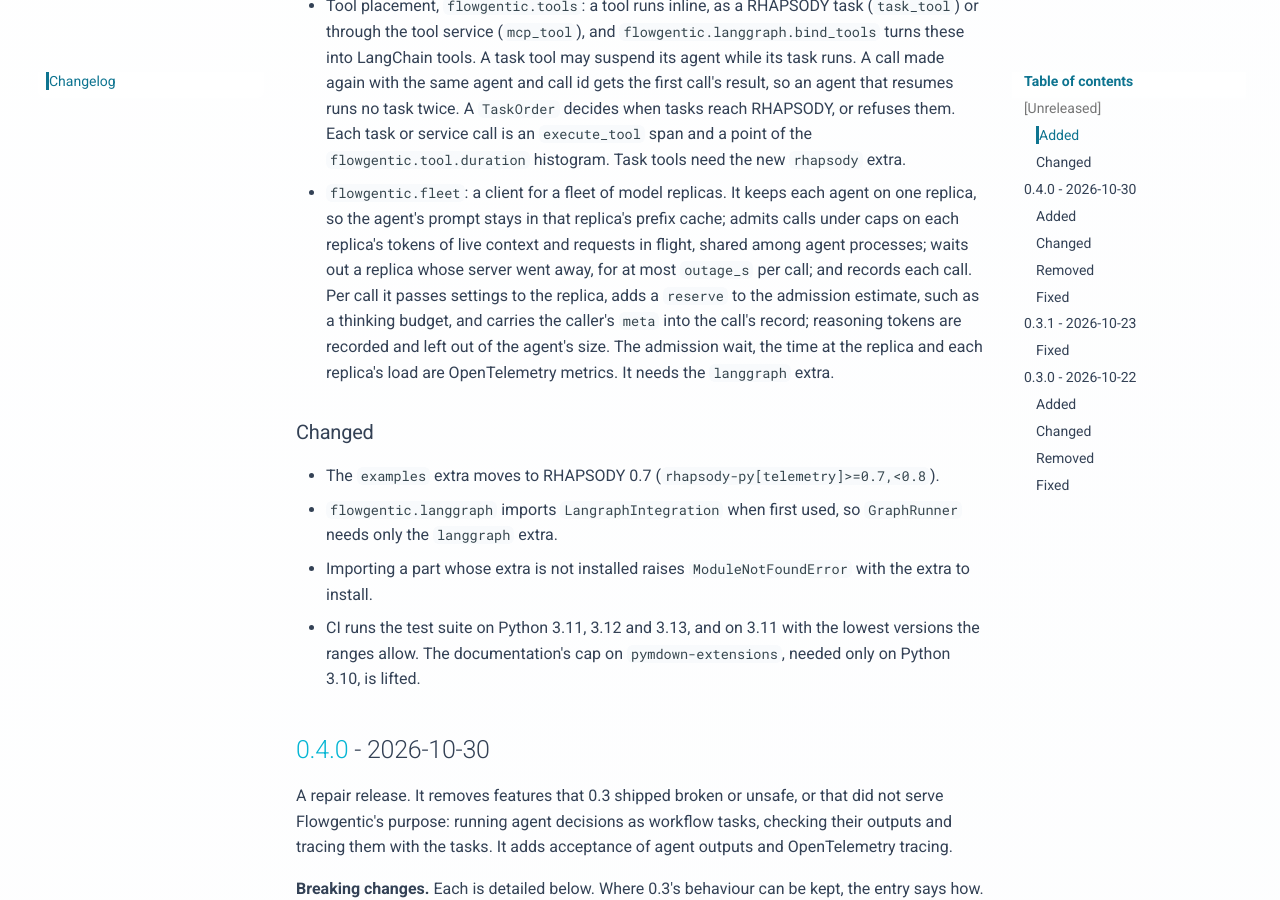
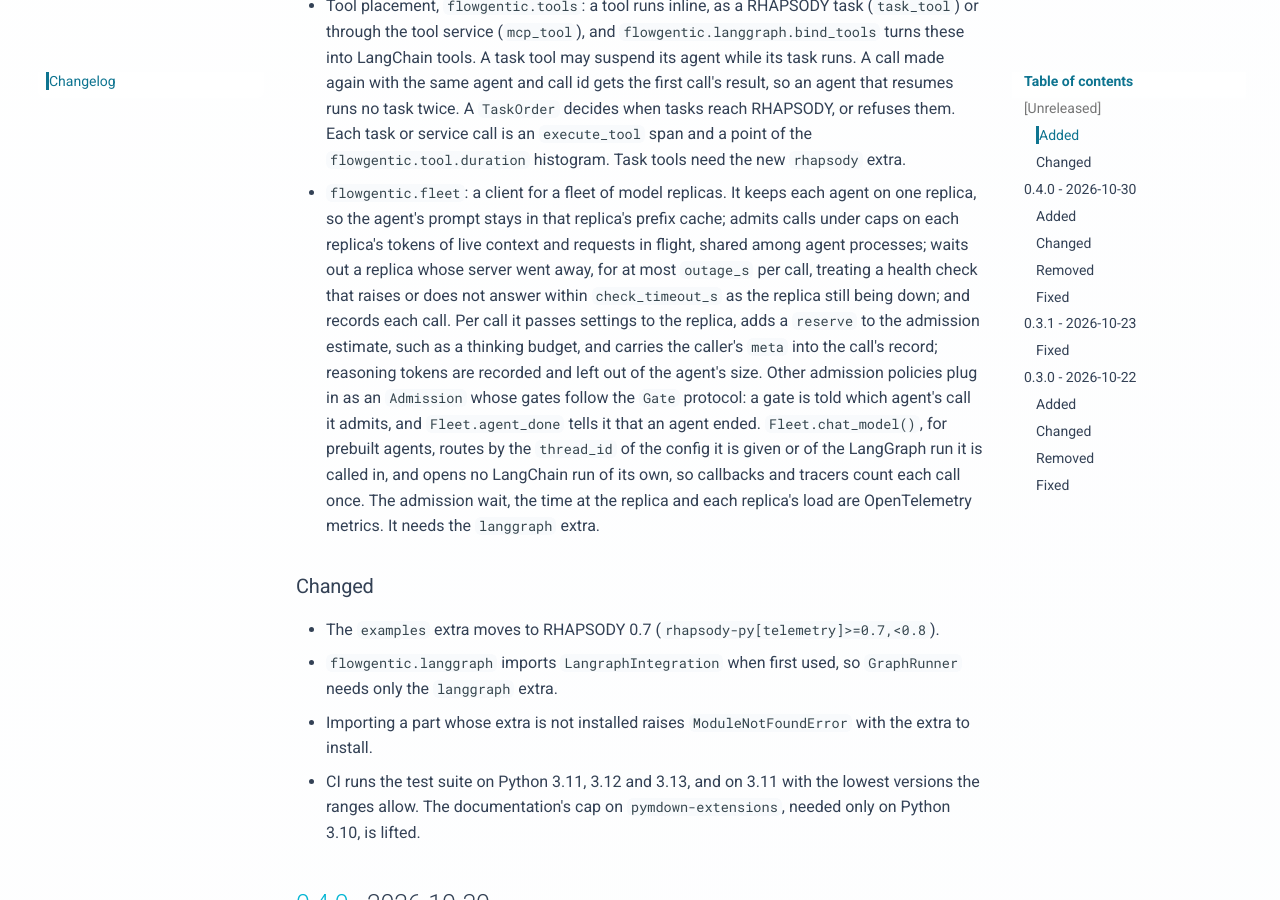
Before and after one commit to stride-research/flowgentic, an MkDocs documentation site: the page built from docs/changelog.md, in a window 1280 px wide and 900 px high, scrolled down 1660 px. Built offline with MkDocs 1.6.1 and Material for MkDocs 9.7.7, drawn with Linux system fonts in a browser that asks for light colours; comment, search, counter and statistics services are not loaded.

Commit message:
Document the fleet's gate protocol, chat model and recovery check
The fleet's page now covers the Gate protocol and Fleet.agent_done, with
the agent host's on_done as the place to call it; how the chat model finds
the agent (the config it is given, the LangGraph run, the agent host), that
it opens no run of its own, and that reserve and meta work wherever it
finds the agent; and that Recovery's check is an async def, bounded by
check_timeout_s, with a check that raises or hangs counted as down. The
changelog's fleet entry says the same.

```diff
--- a/CHANGELOG.md
+++ b/CHANGELOG.md
@@ -75,12 +75,19 @@ predate this changelog, so their changes are not listed here.
   agent on one replica, so the agent's prompt stays in that replica's prefix
   cache; admits calls under caps on each replica's tokens of live context and
   requests in flight, shared among agent processes; waits out a replica whose
-  server went away, for at most `outage_s` per call; and records each call. Per call it passes settings to the
+  server went away, for at most `outage_s` per call, treating a health check
+  that raises or does not answer within `check_timeout_s` as the replica
+  still being down; and records each call. Per call it passes settings to the
   replica, adds a `reserve` to the admission estimate, such as a thinking
   budget, and carries the caller's `meta` into the call's record; reasoning
-  tokens are recorded and left out of the agent's size. The admission wait,
-  the time at the replica and each replica's load are OpenTelemetry metrics.
-  It needs the `langgraph` extra.
+  tokens are recorded and left out of the agent's size. Other admission
+  policies plug in as an `Admission` whose gates follow the `Gate` protocol:
+  a gate is told which agent's call it admits, and `Fleet.agent_done` tells it
+  that an agent ended. `Fleet.chat_model()`, for prebuilt agents, routes by the
+  `thread_id` of the config it is given or of the LangGraph run it is called
+  in, and opens no LangChain run of its own, so callbacks and tracers count
+  each call once. The admission wait, the time at the replica and each
+  replica's load are OpenTelemetry metrics. It needs the `langgraph` extra.
 
 ### Changed
 
```
Also changed, not shown: docs/features/fleet.md (+101 -11 lines).
